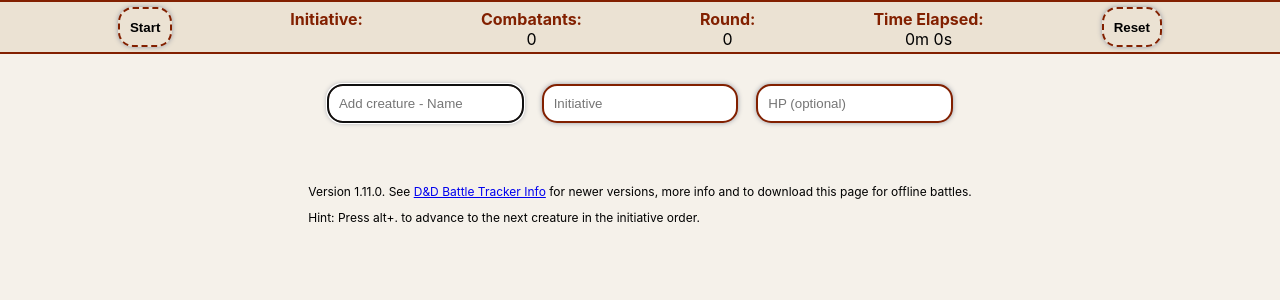
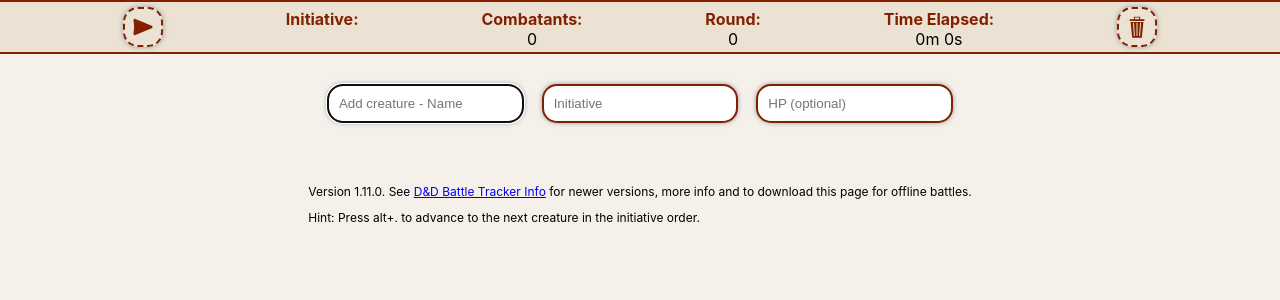
Before and after one commit to Paul-Ladyman/dnd-battle-tracker, a React (Create React App) app: page / in a window 1280 px wide. Shown: the top 300 px of the page. Built offline with nearby package versions, Linux system fonts and the light colour scheme.

Commit message:
Battle bar remove creature icons

```diff
--- a/src/App.css
+++ b/src/App.css
@@ -78,6 +78,15 @@ button {
   text-transform: capitalize;
 }
 
+.battle-toolbar--button {
+  padding: 4px;
+}
+
+.battle-toolbar--button__reset {
+  padding-bottom: 2px;
+  padding-top: 0;
+}
+
 .battle-toolbar--button__disabled {
   background-color: transparent;
   cursor: auto;
@@ -123,7 +132,8 @@ button {
 
 .creature-toolbar--button {
   grid-column: span 2;
-  padding: 1px;
+  padding: 8px;
+  display: flex
 }
 
 .creature-toolbar--input__disabled {
@@ -264,8 +274,20 @@ button {
   color: #822000;
 }
 
-.expanded-creature--button {
-  max-width: 15%;
+.expanded-creature--remove-button {
+  max-width: 20%;
+  padding: 4px;
+  height: 43px;
+}
+
+.expanded-creature--confirm-remove-button {
+  max-width: 20%;
+  padding: 4px;
+  height: 43px;
+  min-width: 10%;
+  display: flex;
+  justify-content: center;
+  align-items: center;
 }
 
 .expanded-creature--separator {
@@ -277,8 +299,8 @@ button {
 
 /* Allow more room for buttons in creature box on smaller screen sizes. */
 @media only screen and (max-width: 600px) {
-  .expanded-creature--button {
-    max-width: 30%;
+  .expanded-creature--confirm-remove-button {
+    max-width: 40%;
   }
 }
 
--- a/src/App.js
+++ b/src/App.js
@@ -121,7 +121,6 @@ class App extends Component {
           round={this.state.round}
           secondsElapsed={secondsElapsed}
           combatants={this.state.creatureCount}
-          nextButtonLabel={nextButtonLabel}
           nextInitiative={this.nextInitiative}
           resetBattle={this.resetBattle}
         />
--- a/src/BattleToolbar.js
+++ b/src/BattleToolbar.js
@@ -1,20 +1,24 @@
 import React from 'react';
 import Timer from './Timer';
+import StartBattleIcon from './icons/StartBattleIcon';
+import NextInitiativeIcon from './icons/NextInitiativeIcon';
+import ResetIcon from './icons/ResetIcon';
 
 function BattleToolbar({
   initiative,
   round,
   secondsElapsed,
   combatants,
-  nextButtonLabel,
   nextInitiative,
   resetBattle
 }) {
   const buttonClass = 'battle-toolbar--button';
   const buttonClasses = combatants > 0 ? buttonClass : `${buttonClass} ${buttonClass}__disabled`;
+  const nextButtonLabel = round === 0 ? <StartBattleIcon /> : <NextInitiativeIcon />;
+  const nextButtonTitle = round === 0 ? 'Start battle' : 'Next initiative';
   return (
     <div className="battle-toolbar">
-      <button className={buttonClasses} onClick={nextInitiative}>{nextButtonLabel}</button>
+      <button title={nextButtonTitle} className={buttonClasses} onClick={nextInitiative}>{nextButtonLabel}</button>
       <div className="battle-toolbar--stat">
         Initiative:
         <div className="battle-toolbar--stat-value">{initiative}</div>
@@ -31,7 +35,7 @@ function BattleToolbar({
         Time Elapsed:
         <Timer startTime={secondsElapsed} className="battle-toolbar--stat-value" />
       </div>
-      <button className={buttonClasses} onClick={resetBattle}>Reset</button>
+      <button title="Reset" className={`${buttonClasses} battle-toolbar--button__reset`} onClick={resetBattle}><ResetIcon /></button>
     </div>
   );
 }
--- a/src/ExpandedCreature.js
+++ b/src/ExpandedCreature.js
@@ -3,6 +3,8 @@ import CreatureNoteList from './CreatureNoteList';
 import HealthPoints from './HealthPoints';
 import { conditionDescriptions } from './conditions';
 import ExternalLink from './ExternalLink';
+import RemoveCreatureIcon from './icons/RemoveCreatureIcon';
+import ConfirmRemoveCreatureIcon from './icons/ConfirmRemoveCreatureIcon';
 
 class ExpandedCreature extends Component {
   constructor(props) {
@@ -82,10 +84,14 @@ class ExpandedCreature extends Component {
           </React.Fragment>
         }
         {!active && !this.state.removing &&
-          <button className="expanded-creature--button" onClick={this.removing}>Remove</button>
+          <button title="Remove creature" className="expanded-creature--remove-button" onClick={this.removing}>
+            <RemoveCreatureIcon />
+          </button>
         }
         {!active && this.state.removing &&
-          <button className="expanded-creature--button" onClick={() => removeCreature(id)}>Confirm Remove</button>
+          <button title="Confirm remove creature" className="expanded-creature--confirm-remove-button" onClick={() => removeCreature(id)}>
+              <ConfirmRemoveCreatureIcon />
+          </button>
         }
       </div>
     );
--- /dev/null
+++ b/src/icons/ConfirmRemoveCreatureIcon.js
@@ -0,0 +1,11 @@
+import React from 'react';
+
+function ConfirmRemoveCreatureIcon() {
+  return (
+    <React.Fragment>
+      <svg xmlns="http://www.w3.org/2000/svg" viewBox="0 0 512 512" style={{height: '28px', width: '28px', 'padding-bottom': '4px'}}><g transform="translate(0,0)"><path d="M199 103v50h-78v30h270v-30h-78v-50H199zm18 18h78v32h-78v-32zm-79.002 80l30.106 286h175.794l30.104-286H137.998zm62.338 13.38l.64 8.98 16 224 .643 8.976-17.956 1.283-.64-8.98-16-224-.643-8.976 17.956-1.283zm111.328 0l17.955 1.284-.643 8.977-16 224-.64 8.98-17.956-1.284.643-8.977 16-224 .64-8.98zM247 215h18v242h-18V215z" fill="#822000" fillOpacity="1"></path></g></svg>
+      <div>Confirm</div>
+    </React.Fragment>
+  );
+}
+export default ConfirmRemoveCreatureIcon;
--- /dev/null
+++ b/src/icons/NextInitiativeIcon.js
@@ -0,0 +1,8 @@
+import React from 'react';
+
+function NextInitiativeIcon() {
+  return (
+    <svg xmlns="http://www.w3.org/2000/svg" viewBox="0 0 512 512" style={{height: '28px', width: '28px'}}><g transform="translate(0,0)"><path d="M263.09 50c-11.882-.007-23.875 1.018-35.857 3.13C142.026 68.156 75.156 135.026 60.13 220.233 45.108 305.44 85.075 391.15 160.005 434.41c32.782 18.927 69.254 27.996 105.463 27.553 46.555-.57 92.675-16.865 129.957-48.15l-30.855-36.768c-50.95 42.75-122.968 49.05-180.566 15.797-57.597-33.254-88.152-98.777-76.603-164.274 11.55-65.497 62.672-116.62 128.17-128.168 51.656-9.108 103.323 7.98 139.17 43.862L327 192h128V64l-46.34 46.342C370.242 71.962 317.83 50.03 263.09 50z" fill="#822000" fillOpacity="1"></path></g></svg>
+  );
+}
+export default NextInitiativeIcon;
--- /dev/null
+++ b/src/icons/RemoveCreatureIcon.js
@@ -0,0 +1,8 @@
+import React from 'react';
+
+function RemoveCreatureIcon() {
+  return (
+    <svg xmlns="http://www.w3.org/2000/svg" viewBox="0 0 512 512" style={{height: '28px', width: '28px'}}><g transform="translate(0,0)"><path d="M199 103v50h-78v30h270v-30h-78v-50H199zm18 18h78v32h-78v-32zm-79.002 80l30.106 286h175.794l30.104-286H137.998zm62.338 13.38l.64 8.98 16 224 .643 8.976-17.956 1.283-.64-8.98-16-224-.643-8.976 17.956-1.283zm111.328 0l17.955 1.284-.643 8.977-16 224-.64 8.98-17.956-1.284.643-8.977 16-224 .64-8.98zM247 215h18v242h-18V215z" fill="#822000" fillOpacity="1"></path></g></svg>
+  );
+}
+export default RemoveCreatureIcon;
--- /dev/null
+++ b/src/icons/ResetIcon.js
@@ -0,0 +1,8 @@
+import React from 'react';
+
+function ResetIcon() {
+  return (
+    <svg xmlns="http://www.w3.org/2000/svg" viewBox="0 0 512 512" style={{height: '28px', width: '28px'}}><g transform="translate(0,0)"><path d="M199 103v50h-78v30h270v-30h-78v-50H199zm18 18h78v32h-78v-32zm-79.002 80l30.106 286h175.794l30.104-286H137.998zm62.338 13.38l.64 8.98 16 224 .643 8.976-17.956 1.283-.64-8.98-16-224-.643-8.976 17.956-1.283zm111.328 0l17.955 1.284-.643 8.977-16 224-.64 8.98-17.956-1.284.643-8.977 16-224 .64-8.98zM247 215h18v242h-18V215z" fill="#822000" fillOpacity="1"></path></g></svg>
+  );
+}
+export default ResetIcon;
--- /dev/null
+++ b/src/icons/StartBattleIcon.js
@@ -0,0 +1,8 @@
+import React from 'react';
+
+function StartBattleIcon() {
+  return (
+    <svg xmlns="http://www.w3.org/2000/svg" viewBox="0 0 512 512" style={{height: '28px', width: '28px'}}><g transform="translate(0,0)" ><path d="M106.854 106.002a26.003 26.003 0 0 0-25.64 29.326c16 124 16 117.344 0 241.344a26.003 26.003 0 0 0 35.776 27.332l298-124a26.003 26.003 0 0 0 0-48.008l-298-124a26.003 26.003 0 0 0-10.136-1.994z" fill="#822000" fillOpacity="1"></path></g></svg>
+  );
+}
+export default StartBattleIcon;
```
